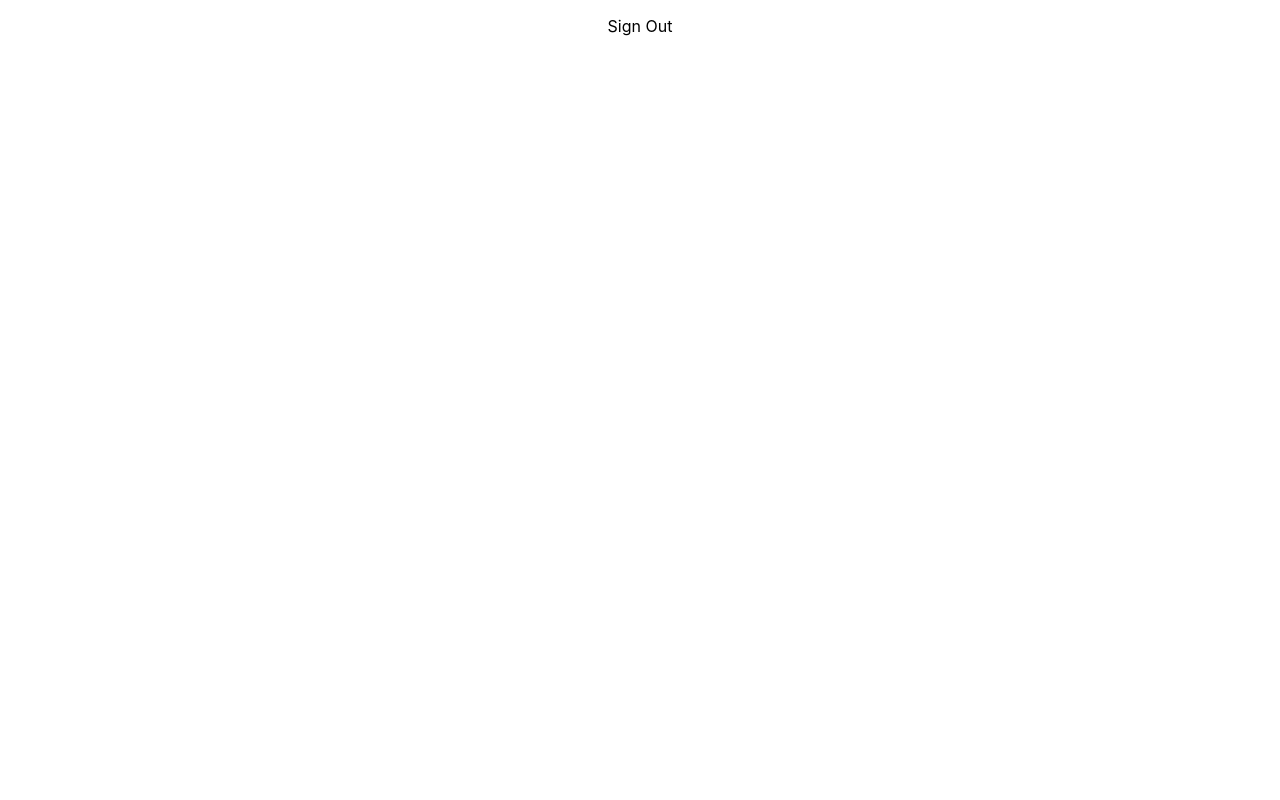
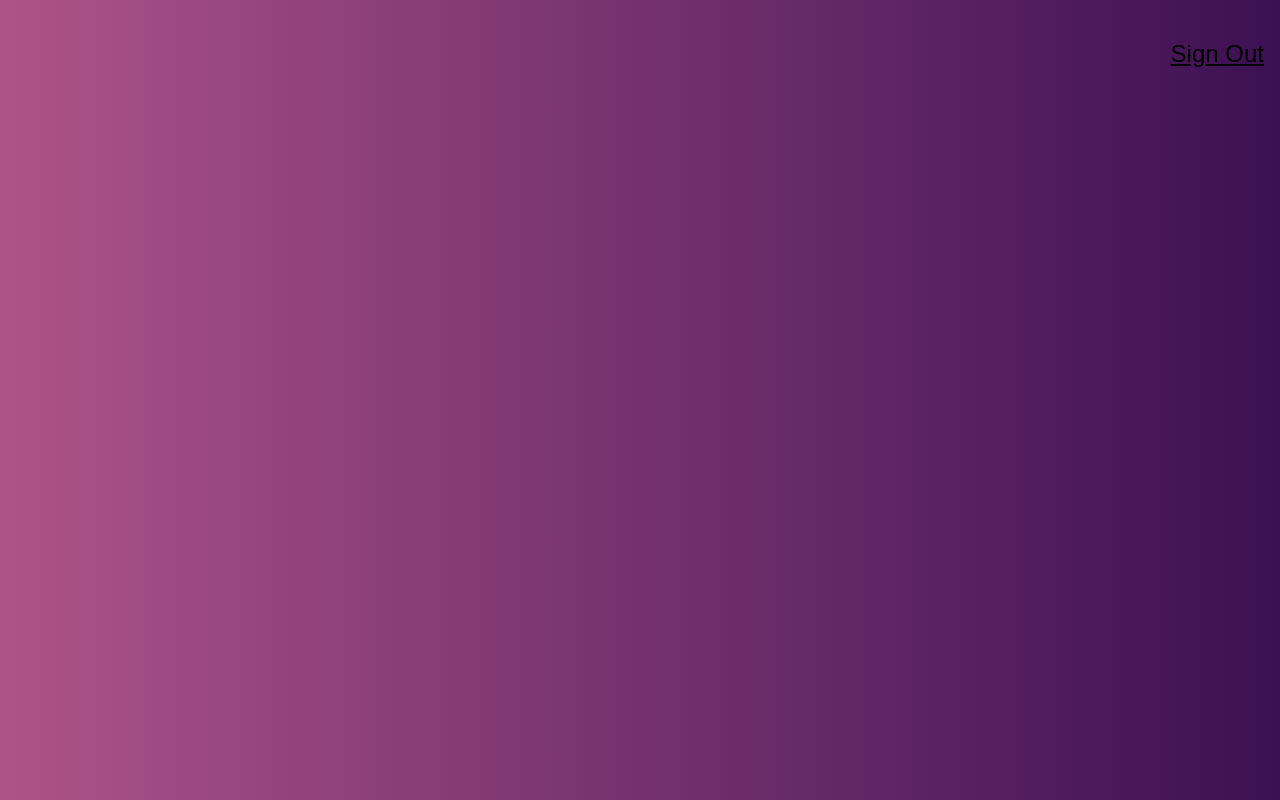
Before and after one commit to RLCASTRO/faceRecognitionApp, a React (Create React App) app: page / in a window 1280 px wide. Built offline with nearby package versions, Linux system fonts and the light colour scheme.

Commit message:
adding tacchions for styling, modifying the index.css style to add some nice background

```diff
--- /dev/null
+++ b/src/components/Navigation/Navigation.css
@@ -0,0 +1,6 @@
+.signOut{
+    display: flex;
+    justify-content: flex-end;
+    /* padding: 1%; */
+    /* border: 3px dotted chocolate; */
+}
--- a/src/components/Navigation/Navigation.js
+++ b/src/components/Navigation/Navigation.js
@@ -1,9 +1,10 @@
 import React from 'react';
+import './Navigation.css';
 
 const Navigation = () => {
     return(
-        <div>
-            <p>Sign Out</p>
+        <div className='signOut'>
+            <p className='f3 link dim black underline pa3 pointer'>Sign Out</p>
         </div>
     )
 }
--- a/src/index.css
+++ b/src/index.css
@@ -1,13 +1,7 @@
 body {
   margin: 0;
-  font-family: -apple-system, BlinkMacSystemFont, 'Segoe UI', 'Roboto', 'Oxygen',
-    'Ubuntu', 'Cantarell', 'Fira Sans', 'Droid Sans', 'Helvetica Neue',
-    sans-serif;
-  -webkit-font-smoothing: antialiased;
-  -moz-osx-font-smoothing: grayscale;
+  padding: 0;
+  font-family: sans-serif;
+  background: linear-gradient(to right, #ad5389, #3c1053); /* W3C, IE 10+/ Edge, Firefox 16+, Chrome 26+, Opera 12+, Safari 7+ */
+
 }
-
-code {
-  font-family: source-code-pro, Menlo, Monaco, Consolas, 'Courier New',
-    monospace;
-}
--- a/src/index.js
+++ b/src/index.js
@@ -3,6 +3,7 @@ import ReactDOM from 'react-dom/client';
 import './index.css';
 import App from './App';
 import reportWebVitals from './reportWebVitals';
+import 'tachyons';
 
 const root = ReactDOM.createRoot(document.getElementById('root'));
 root.render(
```
